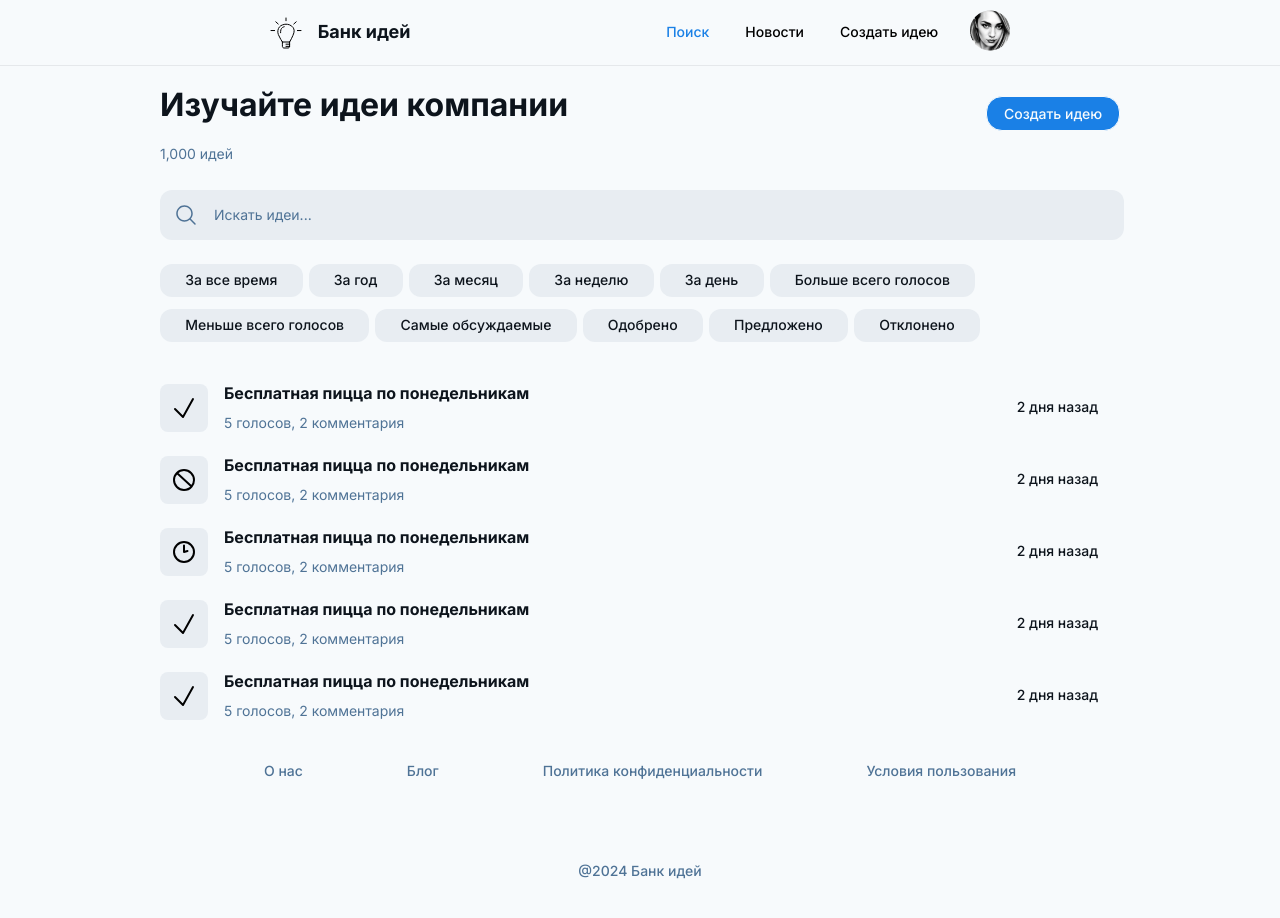
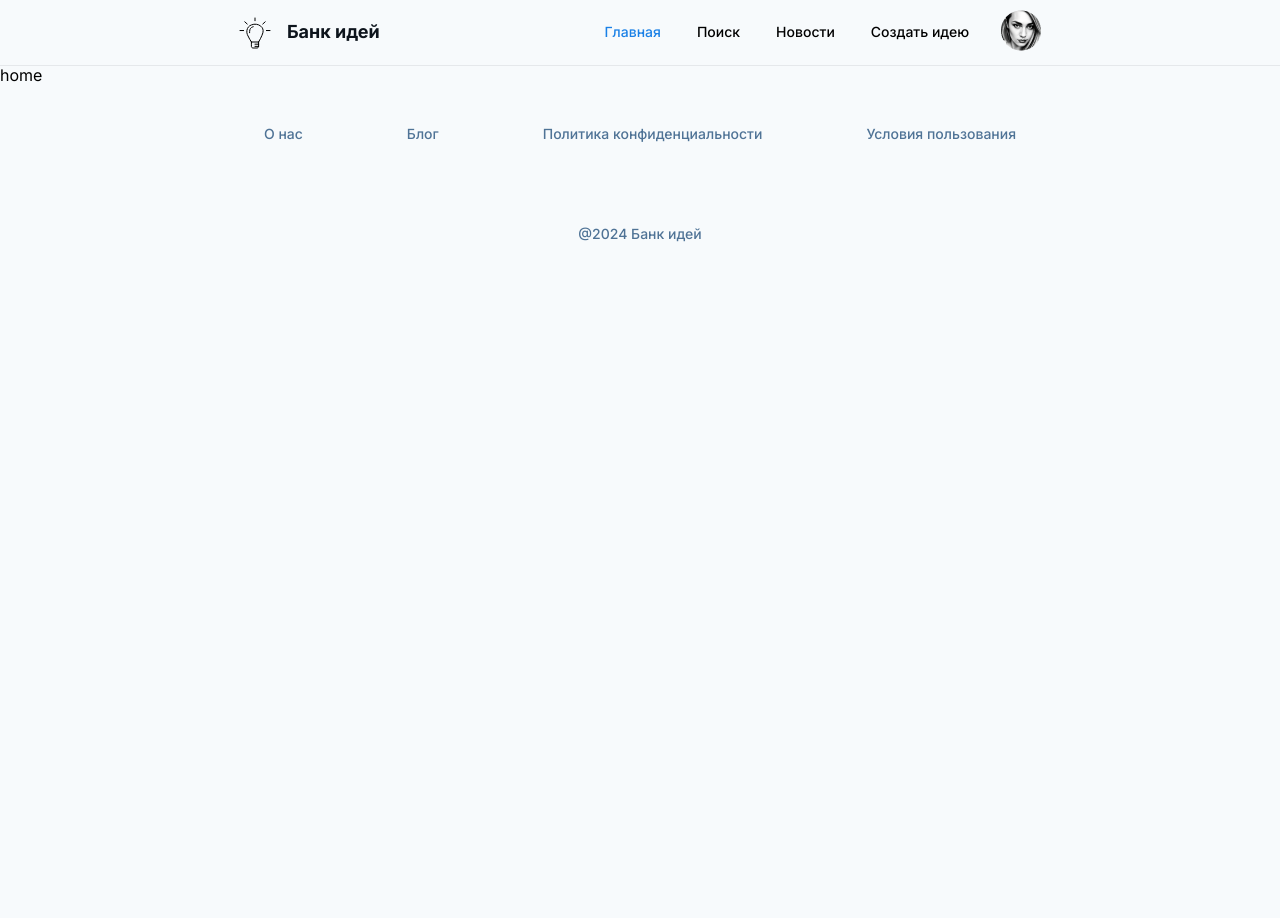
Before and after one commit to Talion220/Bank-of-ideas, a React (Vite) app: page / in a window 1280 px wide. Shown: the top 918 px of the page. After the commit the page ends 800 px from the top, so only its background shows below. Built offline with nearby package versions, Linux system fonts and the light colour scheme.

Commit message:
added path to the home and news page

```diff
--- a/src/app/App.jsx
+++ b/src/app/App.jsx
@@ -4,6 +4,8 @@ import { BrowserRouter, Routes, Route } from 'react-router-dom';
 import Layout from "../widgets/common/layout/layout";
 import NotFoundPage from "../pages/notFoundPage/NotFoundPage";
 import Profile from "../pages/profile/profile";
+import News from "../pages/news/news";
+import Home from "../pages/home/home";
 
 function App() {
   return (
@@ -11,9 +13,11 @@ function App() {
       <BrowserRouter>
         <Routes>
           <Route path="/" element={<Layout />}>
-            <Route index element={<Search />}/>
+            <Route index element={<Home />}/>
+            <Route path="search" element={<Search />}/>
             <Route path="idea-create" element={<IdeaCreate />}/>
             <Route path="profile" element={<Profile />}/>
+            <Route path="news" element={<News />} />
           </Route>
           <Route path="*" element={<NotFoundPage />}/>
         </Routes>
--- /dev/null
+++ b/src/pages/home/home.jsx
@@ -0,0 +1,9 @@
+function Home(){
+    return(
+        <div className="home">
+            home
+        </div>
+    )
+}
+
+export default Home;
--- /dev/null
+++ b/src/pages/news/news.jsx
@@ -0,0 +1,11 @@
+
+
+function News(){
+    return(
+        <div className="news">
+            dd
+        </div>
+    )
+}
+
+export default News;
--- a/src/widgets/common/header/header.jsx
+++ b/src/widgets/common/header/header.jsx
@@ -13,7 +13,8 @@ function Header() {
                 </div>
             </NavLink>
             <nav>
-                <NavLink to="/">Поиск</NavLink>
+                <NavLink to="/">Главная</NavLink>
+                <NavLink to="/search">Поиск</NavLink>
                 <NavLink to="/news">Новости</NavLink>
                 <NavLink to="/idea-create">Создать идею</NavLink>
                 <NavLink to="/profile"><img src={avatar} alt="avatar" /></NavLink>
```
